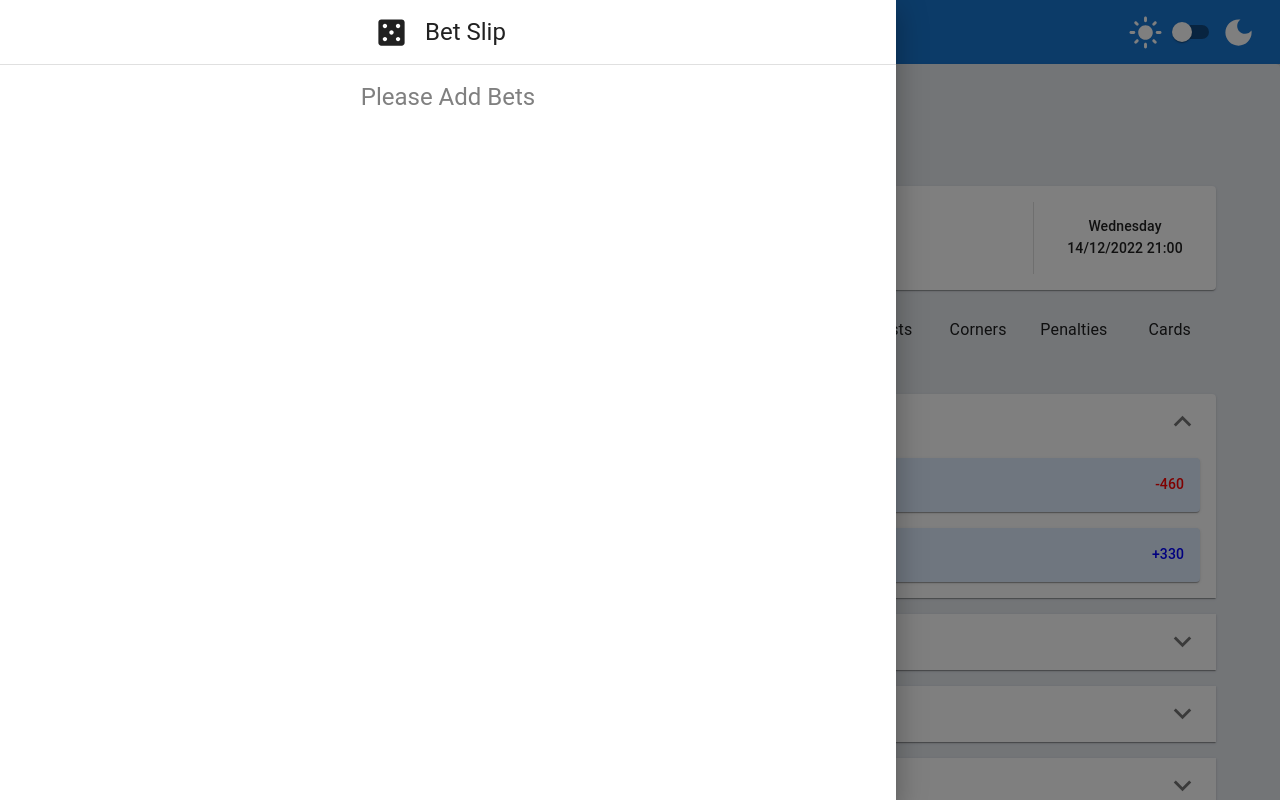
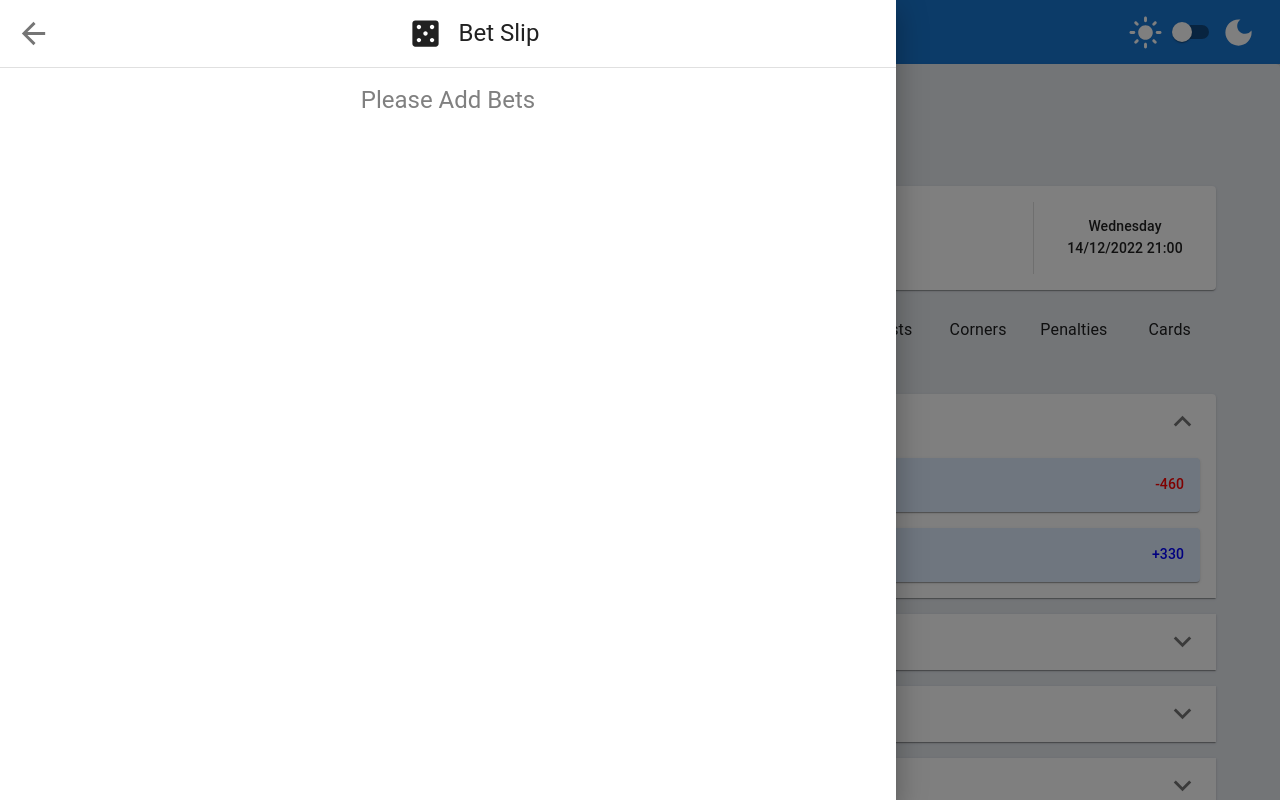
Before and after one commit to yuvalitah/Alphabet-Bet-Slip-Exercise, a React (Create React App) app: page / in a window 1280 px wide. Both pictures are taken after a click on the button 49 px from the left and 32 px from the top of the page. Shown: the top 800 px of the page. Built offline with nearby package versions, Linux system fonts and the light colour scheme; grey boxes are pictures that could not be loaded.

Commit message:
Add close Drawer button to the drawer title component

```diff
--- a/src/components/betSlip/BetSlip.tsx
+++ b/src/components/betSlip/BetSlip.tsx
@@ -5,13 +5,18 @@ import { useBets, useIsBetSlipValid } from "../../hooks";
 import { useDispatch } from "react-redux";
 import { removeAllBets } from "../../redux/actions";
 
-export const BetSlip = () => {
+interface IBetSlipProps {
+  closeDrawer: () => void;
+}
+
+export const BetSlip = ({ closeDrawer }: IBetSlipProps) => {
   const bets = useBets();
   const isBetSlipValid = useIsBetSlipValid();
   const dispatch = useDispatch();
 
   const postBets = (): void => {
     dispatch(removeAllBets());
+    closeDrawer();
   };
 
   return (
--- a/src/components/drawer/Drawer.tsx
+++ b/src/components/drawer/Drawer.tsx
@@ -12,12 +12,12 @@ interface IDrawerProps {
 export const Drawer = ({ isOpen, handleDrawerToggle }: IDrawerProps) => (
   <MuiDrawer variant="temporary" open={isOpen} onClose={handleDrawerToggle}>
     <Box display="flex" flexDirection="column" textAlign="center" flex={1}>
-      <DrawerTitle />
+      <DrawerTitle closeDrawer={handleDrawerToggle} />
       <Divider />
       <Box mt={3} sx={{ display: { xs: "block", sm: "none" } }}>
         <ThemeToggle />
       </Box>
-      <BetSlip />
+      <BetSlip closeDrawer={handleDrawerToggle} />
     </Box>
   </MuiDrawer>
 );
--- a/src/components/drawer/DrawerTitle.tsx
+++ b/src/components/drawer/DrawerTitle.tsx
@@ -1,12 +1,22 @@
 import React from "react";
-import { Box, Typography } from "@mui/material";
+import { Box, Typography, IconButton } from "@mui/material";
 import CasinoIcon from "@mui/icons-material/Casino";
+import ArrowBackIcon from "@mui/icons-material/ArrowBack";
 
-export const DrawerTitle = () => (
-  <Box display="flex" alignItems="center" justifyContent="center">
-    <CasinoIcon fontSize="large" />
-    <Typography variant="h5" m={2}>
-      Bet Slip
-    </Typography>
+interface IDrawerTitleProps {
+  closeDrawer: () => void;
+}
+
+export const DrawerTitle = ({ closeDrawer }: IDrawerTitleProps) => (
+  <Box display="flex">
+    <IconButton onClick={closeDrawer} sx={{ m: 1 }}>
+      <ArrowBackIcon fontSize="large" />
+    </IconButton>
+    <Box display="flex" alignItems="center" justifyContent="center" flex={1}>
+      <CasinoIcon fontSize="large" />
+      <Typography variant="h5" m={2}>
+        Bet Slip
+      </Typography>
+    </Box>
   </Box>
 );
```
